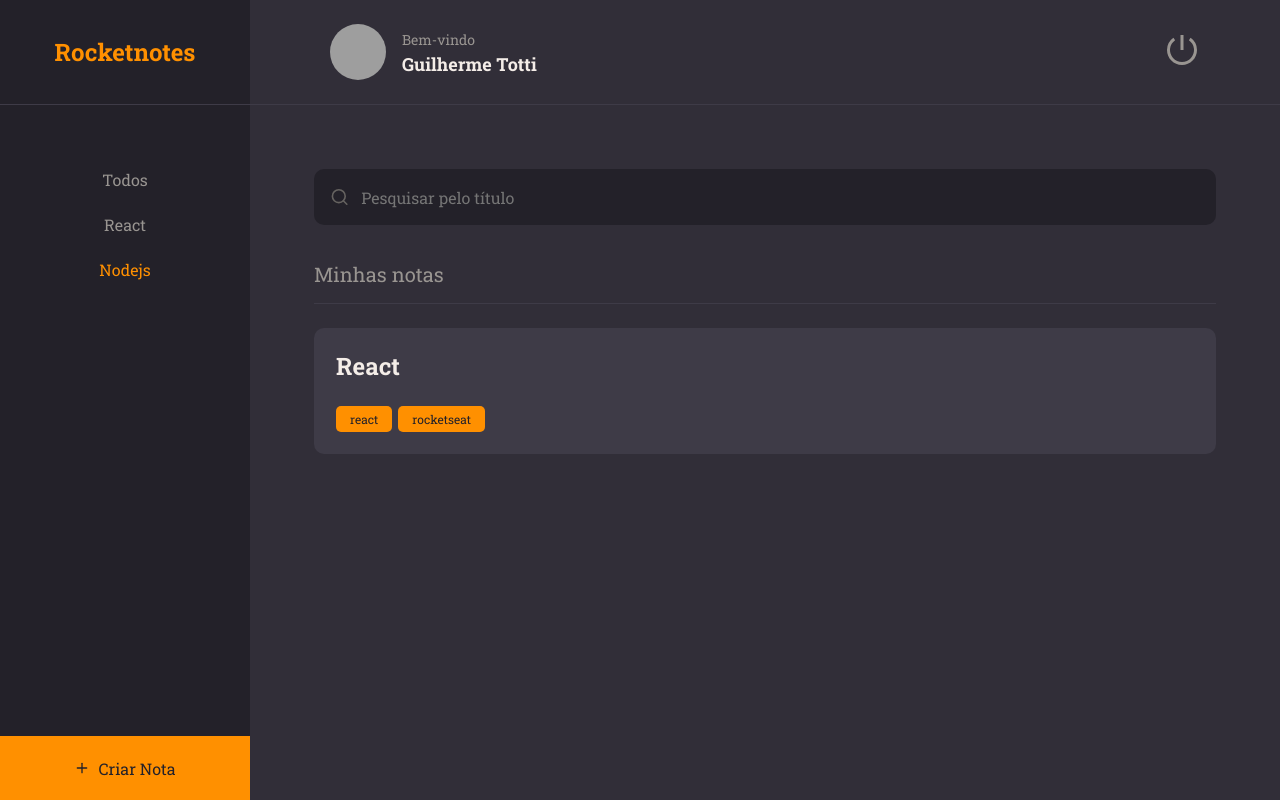
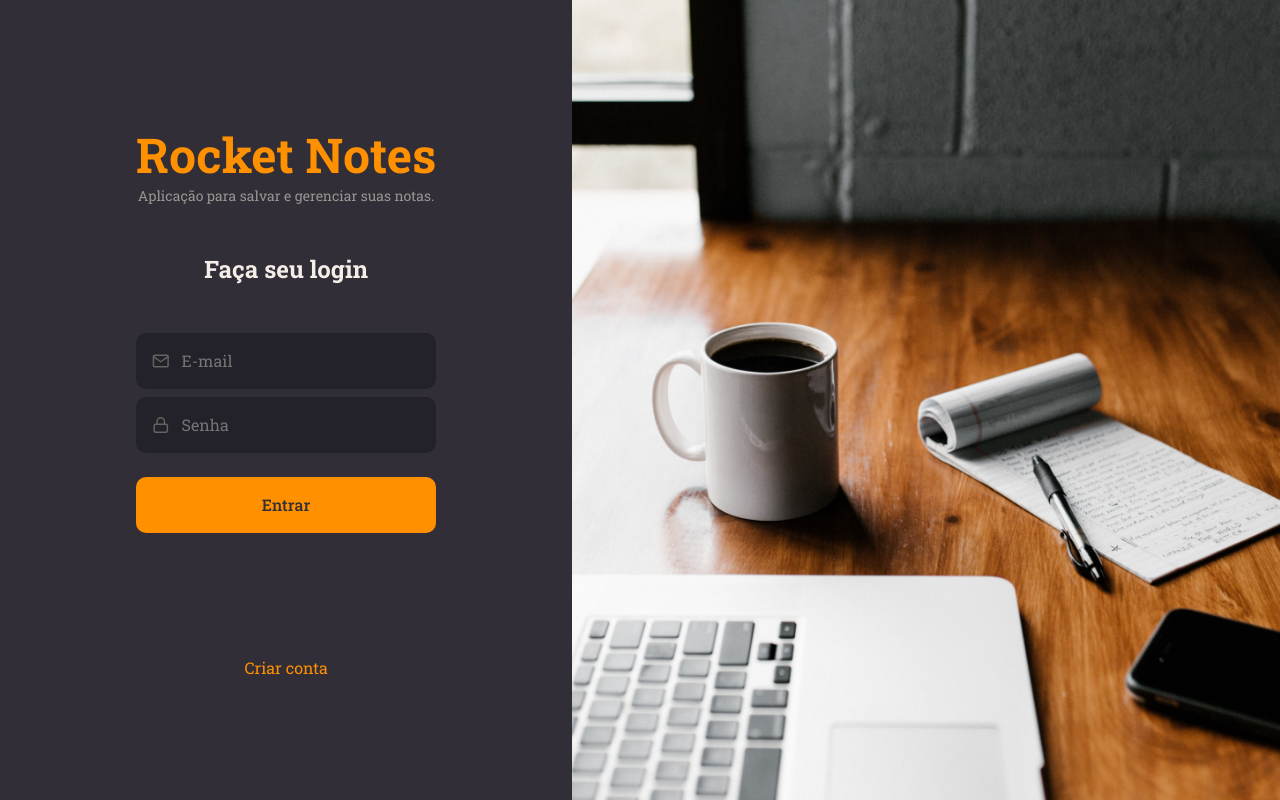
Before and after one commit to guitotti/rocketnotes-frontend, a React (Vite) app: page / in a window 1280 px wide. Built offline with nearby package versions, Linux system fonts and the light colour scheme; grey boxes are pictures that could not be loaded.

Commit message:
✨ feat: user authentication

```diff
--- /dev/null
+++ b/src/hooks/auth.jsx
@@ -0,0 +1,59 @@
+import { createContext, useContext, useState, useEffect } from "react";
+
+import { api } from "../service/api";
+
+export const AuthContext = createContext({});
+
+function AuthProvider({ children }) {
+
+  const [data, setData] = useState({});
+
+  async function signIn({ email, password }){
+    try {
+      const response = await api.post("/sessions", {email, password});
+      const { user, token } = response.data;
+
+      localStorage.setItem("@rocketnotes:user", JSON.stringify(user));
+      localStorage.setItem("@rocketnotes:token", token);
+
+      api.defaults.headers.authorization = `Bearer ${token}`;
+      setData({user, token});
+
+    } catch (error) {
+      if(error.response) {
+        alert(error.response.data.message);
+      } else {
+        alert(" ⚠️ Não foi possível realizar login.");
+      }
+    }
+  }
+
+  useEffect(() => {
+    const user = localStorage.getItem("@rocketnotes:user");
+    const token = localStorage.getItem("@rocketnotes:token");
+
+    if(token && user) {
+      api.defaults.headers.authorization = `Bearer ${token}`;
+
+      setData({
+        token,
+        user: JSON.parse(user)
+      });
+    }
+
+  }, []);
+
+  return(
+    <AuthContext.Provider value={{ signIn, user: data.user }}>
+      {children}
+    </AuthContext.Provider>
+  );
+}
+
+function useAuth() {
+  const context = useContext(AuthContext);
+
+  return context;
+}
+
+export { AuthProvider, useAuth };
--- a/src/main.jsx
+++ b/src/main.jsx
@@ -3,6 +3,8 @@
 import { ThemeProvider} from 'styled-components';
 import GlobalStyles from './styles/global';
 import theme from './styles/theme';
+
+import { AuthProvider } from './hooks/auth';
 
 import { Routes } from './routes';
 
@@ -10,7 +12,9 @@
   <React.StrictMode>
     <ThemeProvider theme = {theme}>
       <GlobalStyles/>
-      <Routes />
+      <AuthProvider>
+        <Routes />
+      </AuthProvider>
     </ThemeProvider>
   </React.StrictMode>,
 )
--- a/src/pages/SignIn/index.jsx
+++ b/src/pages/SignIn/index.jsx
@@ -1,11 +1,23 @@
+import { useState } from 'react';
 import { FiMail, FiLock } from 'react-icons/fi';
 import { Link } from 'react-router-dom';
+
+import { useAuth } from '../../hooks/auth';
 
 import { Input } from '../../components/Input';
 import { Button } from '../../components/Button';
 import { Container, Form, Background } from './styles';
 
 export function SignIn() {
+  const [email, setEmail] = useState("");
+  const [password, setPassword] = useState("");
+
+  const { signIn } = useAuth();
+
+  function handleSignIn() {
+    signIn({email, password})
+  }
+
   return(
     <Container>
       <Form>
@@ -18,15 +30,17 @@
           placeholder="E-mail"
           type="text"
           icon={FiMail}
+          onChange={e => setEmail(e.target.value)}
         />
 
         <Input
           placeholder="Senha"
           type="password"
           icon={FiLock}
+          onChange={e => setPassword(e.target.value)}
         />
 
-        <Button title="Entrar"/>
+        <Button title="Entrar" onClick={handleSignIn} />
 
         <Link to="/register">
           Criar conta
--- a/src/routes/index.jsx
+++ b/src/routes/index.jsx
@@ -1,13 +1,16 @@
 import { BrowserRouter } from "react-router-dom";
+import { useAuth } from '../hooks/auth';
 
 import { AppRoutes } from "./app.routes";
 import { AuthRoutes } from "./auth.routes";
 
 
 export function Routes() {
+  const { user } = useAuth();
+
   return(
     <BrowserRouter>
-      <AppRoutes />
+      { user ? <AppRoutes/> : <AuthRoutes /> }
     </BrowserRouter>
   )
 }
```
